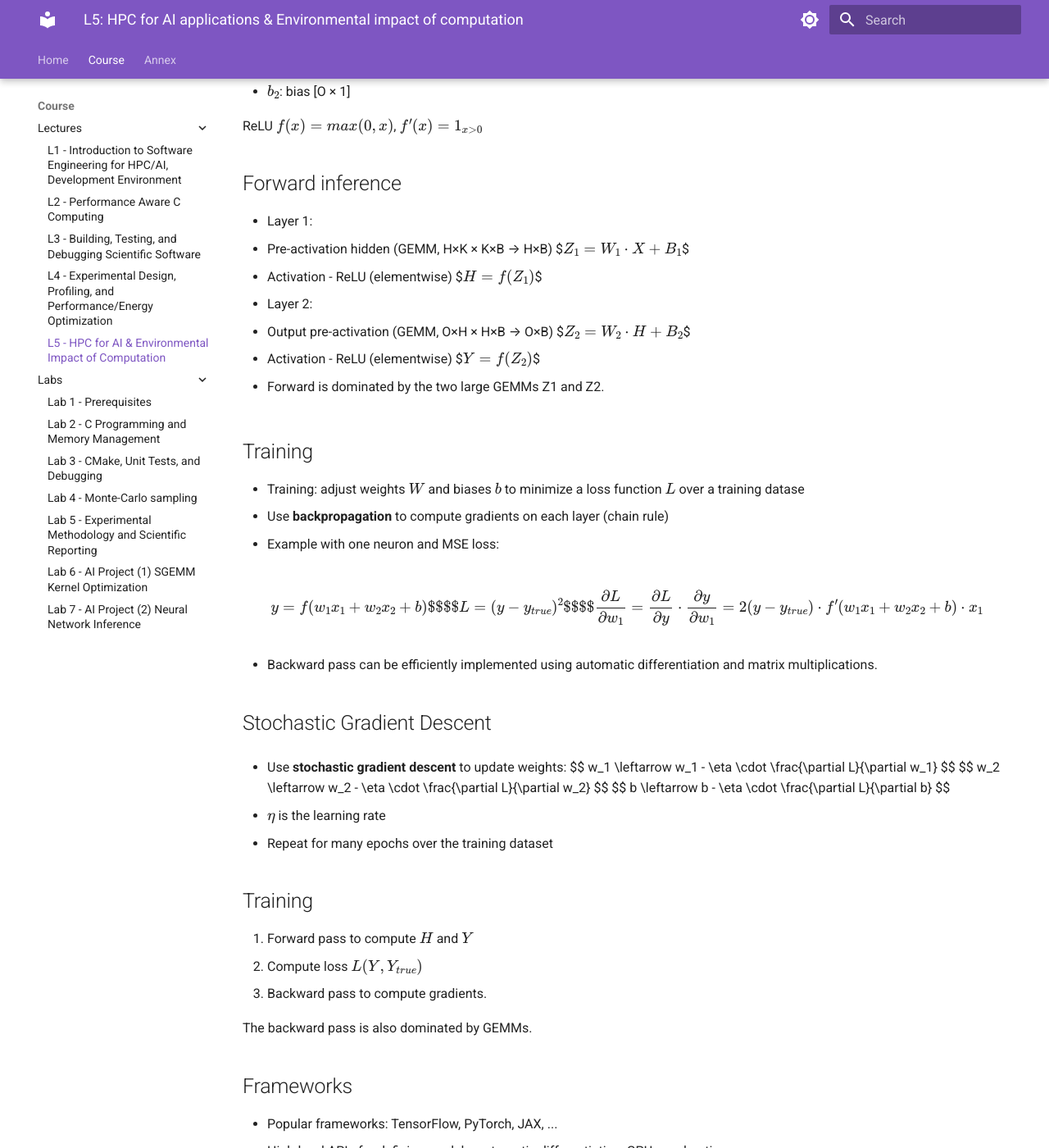
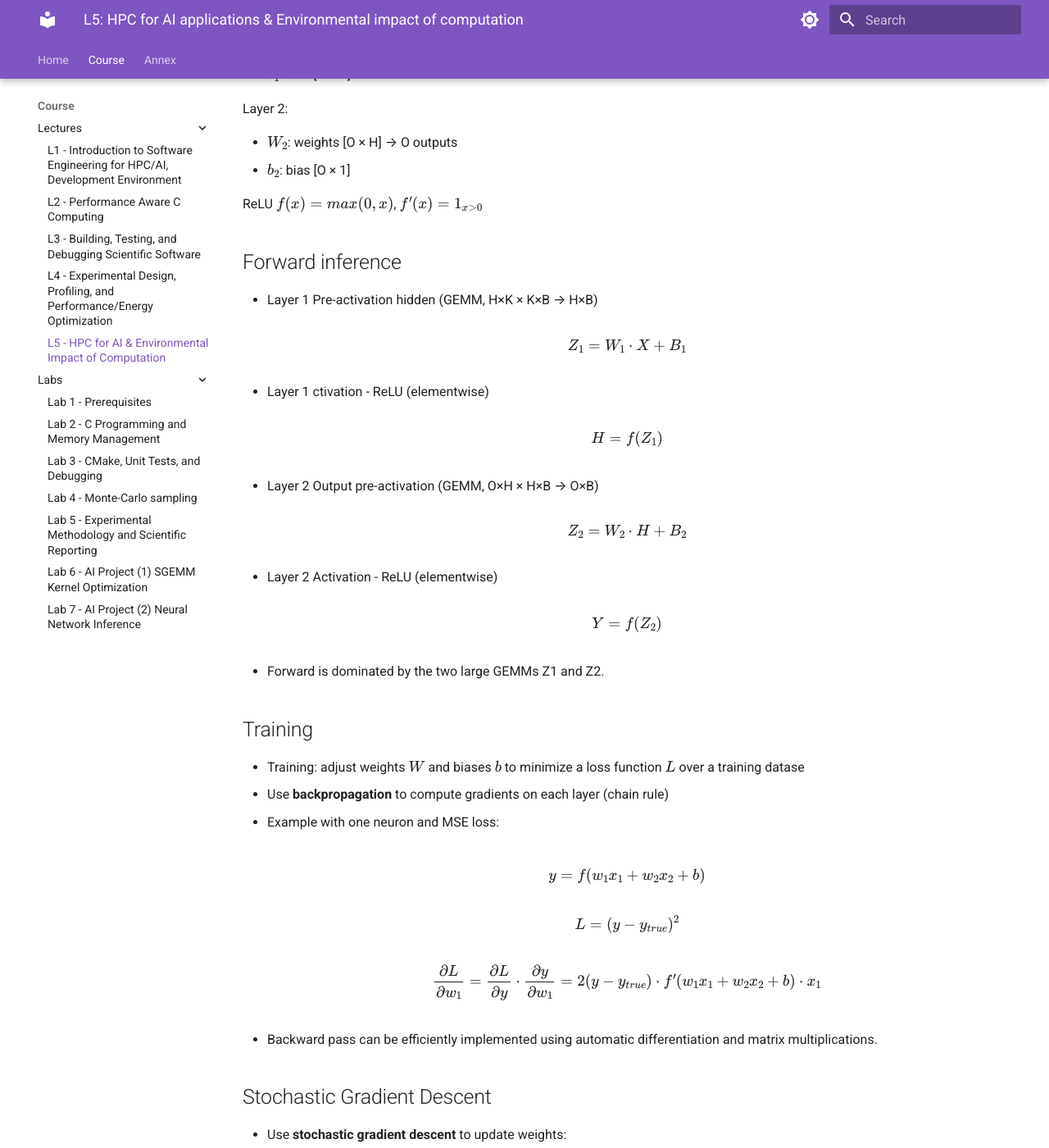
Before and after one commit to M1-CHPS/glhpc, an MkDocs documentation site: the page built from docs/lecture5.md, in a window 1280 px wide and 1400 px high, scrolled down 2326 px. Shown: the whole window at 82% size. Built offline with MkDocs 1.6.1 and Material for MkDocs 9.7.7, drawn with Linux system fonts in a browser that asks for light colours; some of the changed text lies outside the part shown.

Commit message:
Fix output in mkdocs

```diff
--- a/docs/lecture5.md
+++ b/docs/lecture5.md
@@ -50,6 +50,7 @@ header-includes:
 - Each neuron computes a weighted sum of its inputs followed by a non-linear activation function $f$
 
 $$ \begin{bmatrix} x_1 \\ x_2 \\ \vdots \\ x_n \end{bmatrix} \rightarrow \textbf{neuron} \rightarrow y $$
+
 $$ y = f\left(\sum_{i} w_i x_i + b\right) $$
 
 - Common activation functions: ReLU, sigmoid, ...
@@ -90,16 +91,21 @@ ReLU $f(x) = max(0,x)$, $f'(x) = 1_{x>0}$
 
 ## Forward inference
 
-- Layer 1:
-  - Pre-activation hidden (GEMM, H×K × K×B → H×B)
-      $$Z_1 = W_1 · X + B_1$$
-  - Activation - ReLU (elementwise)
-      $$H = f(Z_1)$$
-- Layer 2:
-  - Output pre-activation (GEMM, O×H × H×B → O×B)
-      $$Z_2 = W_2 · H + B_2$$
-  - Activation - ReLU (elementwise)
-      $$Y = f(Z_2)$$
+- Layer 1 Pre-activation hidden (GEMM, H×K × K×B → H×B)
+
+$$Z_1 = W_1 · X + B_1$$
+
+- Layer 1 ctivation - ReLU (elementwise)
+
+$$H = f(Z_1)$$
+
+- Layer 2 Output pre-activation (GEMM, O×H × H×B → O×B)
+
+$$Z_2 = W_2 · H + B_2$$
+
+- Layer 2 Activation - ReLU (elementwise)
+
+$$Y = f(Z_2)$$
 
 - Forward is dominated by the two large GEMMs Z1 and Z2.
 
@@ -111,7 +117,9 @@ ReLU $f(x) = max(0,x)$, $f'(x) = 1_{x>0}$
 - Example with one neuron and MSE loss:
 
 $$ y = f(w_1 x_1 + w_2 x_2 + b) $$
+
 $$ L = (y - y_{true})^2 $$
+
 $$ \frac{\partial L}{\partial w_1} = \frac{\partial L}{\partial y} \cdot \frac{\partial y}{\partial w_1} = 2(y - y_{true}) \cdot f'(w_1 x_1 + w_2 x_2 + b) \cdot x_1 $$
 
 - Backward pass can be efficiently implemented using automatic differentiation and matrix multiplications.
@@ -119,9 +127,12 @@ $$ \frac{\partial L}{\partial w_1} = \frac{\partial L}{\partial y} \cdot \frac{\
 ## Stochastic Gradient Descent
 
 - Use **stochastic gradient descent** to update weights:
- $$ w_1 \leftarrow w_1 - \eta \cdot \frac{\partial L}{\partial w_1} $$
- $$ w_2 \leftarrow w_2 - \eta \cdot \frac{\partial L}{\partial w_2} $$
- $$ b \leftarrow b - \eta \cdot \frac{\partial L}{\partial b} $$
+
+$$ w_1 \leftarrow w_1 - \eta \cdot \frac{\partial L}{\partial w_1} $$
+
+$$ w_2 \leftarrow w_2 - \eta \cdot \frac{\partial L}{\partial w_2} $$
+
+$$ b \leftarrow b - \eta \cdot \frac{\partial L}{\partial b} $$
 
 - $\eta$ is the learning rate
 - Repeat for many epochs over the training dataset
@@ -553,7 +564,6 @@ for specific tasks with LoRA.
 
 ![image](image/lecture5//lu-pareto1.svg)
 
-
 ## When accounting for the whole system
 
 - Model: RAPL + **40W**
```
Also changed, not shown: docs/image/lecture5/joules-acc.png.
